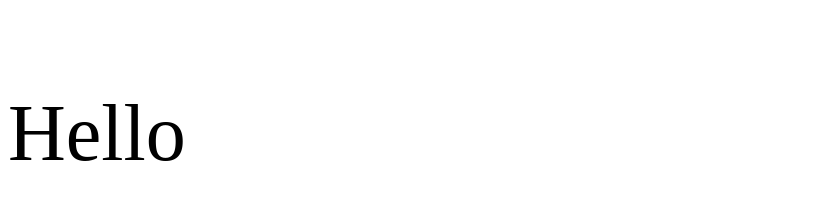
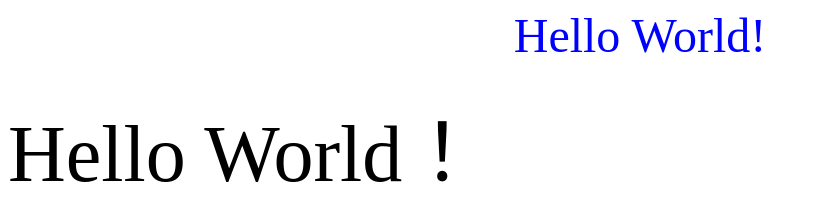
Before and after one commit to gnblao/gnblao.github.io, a plain HTML site: page index.html in a window 1280 px wide. Shown: the whole page, without its empty margins (0-814 px from the left). Drawn offline with Linux system fonts and the light colour scheme.

Commit message:
Update index.html

```diff
--- a/index.html
+++ b/index.html
@@ -1 +1,2 @@
-<p style="position: absolute; top: 50% margin-top: -40px; font-size: 80px; text-align: center">Hello</p>
+<p style="position: absolute; top: 50% margin-top: -40px; font-size: 80px; text-align: center">Hello World！</p>
+<body style="text-align:center;"><font size="48px" color="blue">Hello World! </font> </body>
```
